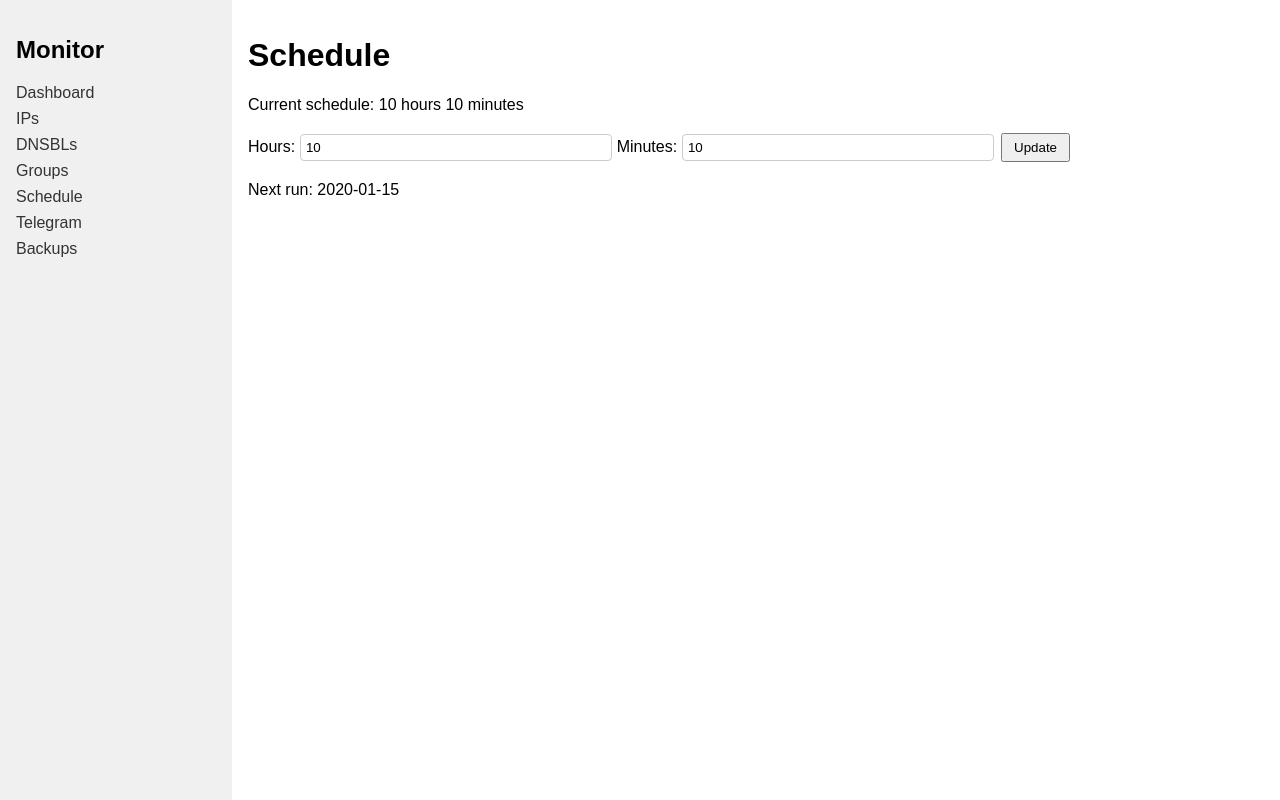
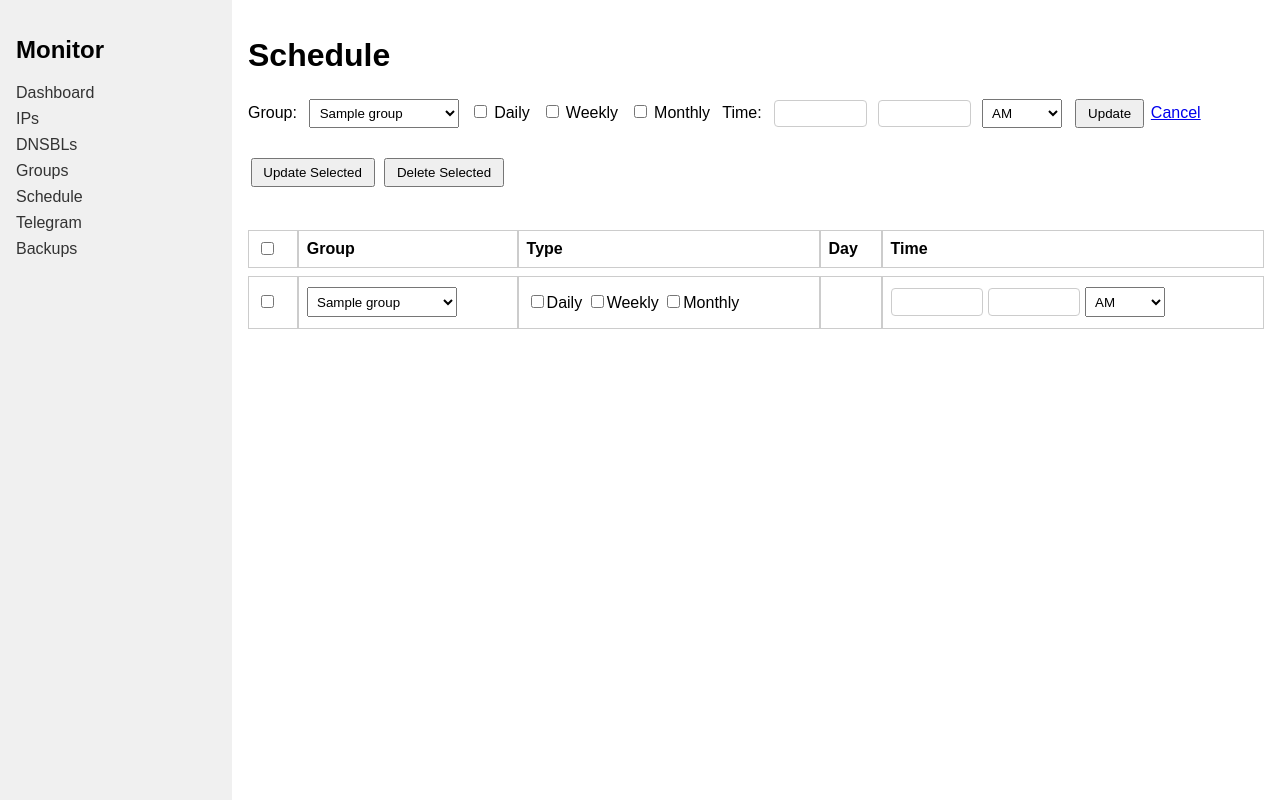
Before and after one commit to Lavine12/Bash, a Flask app: template blacklist_monitor/templates/schedule.html in a window 1280 px wide. Run offline with Flask 3, Linux system fonts and the light colour scheme; the template is opened without the code that fills it: most values are stand-ins (such as "Sample title", 1, 10 or a date in 2020).

Commit message:
Add group-based schedule management

```diff
--- a/blacklist_monitor/app.py
+++ b/blacklist_monitor/app.py
@@ -92,6 +92,19 @@ def init_db():
             minute INTEGER,
             date_full TEXT
         )''')
+        c.execute('''CREATE TABLE IF NOT EXISTS check_schedules (
+            id INTEGER PRIMARY KEY AUTOINCREMENT,
+            group_id INTEGER,
+            type TEXT,
+            day TEXT,
+            hour INTEGER,
+            minute INTEGER,
+            date_full TEXT
+        )''')
+        try:
+            c.execute('ALTER TABLE check_schedules ADD COLUMN date_full TEXT')
+        except sqlite3.OperationalError:
+            pass
         try:
             c.execute('ALTER TABLE backup_schedules ADD COLUMN date_full TEXT')
         except sqlite3.OperationalError:
@@ -145,6 +158,7 @@ def init_db():
 
 
 @app.route('/')
+
 def index():
     with sqlite3.connect(DB_PATH, timeout=DB_TIMEOUT) as conn:
         c = conn.cursor()
@@ -165,13 +179,20 @@ def index():
                                     WHERE check_results.ip_id=? AND check_results.checked_at=? AND check_results.listed=1''',
                                  (ip[0], ip[2])).fetchall()
                 dnsbl_map[ip[0]] = [r[0] for r in rows]
-    next_run = None
-    job = sched.get_job('blacklist_check')
-    if job:
-        next_run = job.next_run_time
+        schedules = c.execute('SELECT id, group_id FROM check_schedules').fetchall()
+    group_next = {}
+    for sid, gid in schedules:
+        job = sched.get_job(f'check_job_{sid}')
+        if job and job.next_run_time:
+            t = job.next_run_time
+            if gid not in group_next or t < group_next[gid]:
+                group_next[gid] = t
+    next_run_map = {}
+    for ip in ips:
+        t = group_next.get(ip[3])
+        next_run_map[ip[0]] = t.strftime('%H:%M') if t else ''
     return render_template('index.html', ips=ips, ip_count=ip_count,
-                           next_run=next_run, groups=groups, dnsbl_map=dnsbl_map)
-
+                           groups=groups, dnsbl_map=dnsbl_map, next_runs=next_run_map)
 
 @app.route('/ips', methods=['GET', 'POST'])
 def manage_ips():
@@ -401,10 +422,13 @@ def include_selected():
     return redirect(url_for('index'))
 
 
-def check_blacklists():
+def check_blacklists(group_id=None):
     with sqlite3.connect(DB_PATH, timeout=DB_TIMEOUT) as conn:
         c = conn.cursor()
-        ips = c.execute('SELECT id FROM ip_addresses WHERE excluded=0').fetchall()
+        if group_id is None:
+            ips = c.execute('SELECT id FROM ip_addresses WHERE excluded=0').fetchall()
+        else:
+            ips = c.execute('SELECT id FROM ip_addresses WHERE excluded=0 AND group_id=?', (group_id,)).fetchall()
         for (ip_id,) in ips:
             check_ip(ip_id)
         conn.commit()
@@ -608,31 +632,126 @@ def telegram_settings():
 
 @app.route('/schedule', methods=['GET', 'POST'])
 def schedule_view():
-    global CHECK_INTERVAL_MINUTES
-    if request.method == 'POST':
-        try:
-            hours = int(request.form.get('hours', 0))
-            minutes = int(request.form.get('minutes', 0))
-            interval = hours * 60 + minutes
-            CHECK_INTERVAL_MINUTES = interval
-            job = sched.get_job('blacklist_check')
-            if interval <= 0:
-                if job:
-                    sched.remove_job('blacklist_check')
+    action = request.form.get('action', '') if request.method == 'POST' else ''
+    if action == 'schedule_add':
+        stype = request.form.get('type', '')
+        day = request.form.get('day', '')
+        date_full = day if stype == 'monthly' and day else None
+        hour = int(request.form.get('hour', '0') or 0)
+        minute = int(request.form.get('minute', '0') or 0)
+        ampm = request.form.get('ampm', 'am')
+        group_id = request.form.get('group_id') or None
+        sched_id = request.form.get('schedule_id')
+        if ampm == 'pm' and hour < 12:
+            hour += 12
+        if ampm == 'am' and hour == 12:
+            hour = 0
+        if stype == 'monthly' and day:
+            try:
+                day = str(int(day.split('-')[-1]))
+            except Exception:
+                day = ''
+        with sqlite3.connect(DB_PATH, timeout=DB_TIMEOUT) as conn:
+            c = conn.cursor()
+            if sched_id:
+                c.execute('''UPDATE check_schedules SET group_id=?, type=?, day=?, hour=?, minute=?, date_full=? WHERE id=?''',
+                          (group_id, stype, day, hour, minute, date_full, sched_id))
             else:
-                if job:
-                    sched.reschedule_job('blacklist_check', trigger='interval', minutes=interval)
-                else:
-                    sched.add_job(scheduled_check, 'interval', minutes=interval, id='blacklist_check')
-        except ValueError:
-            pass
-    job = sched.get_job('blacklist_check')
-    next_run = job.next_run_time if job else None
-    h = CHECK_INTERVAL_MINUTES // 60
-    m = CHECK_INTERVAL_MINUTES % 60
-    return render_template('schedule.html', hours=h, minutes=m, next_run=next_run)
+                c.execute('INSERT INTO check_schedules (group_id, type, day, hour, minute, date_full) VALUES (?, ?, ?, ?, ?, ?)',
+                          (group_id, stype, day, hour, minute, date_full))
+            conn.commit()
+        schedule_check_jobs()
+        return redirect(url_for('schedule_view'))
+    elif action == 'schedule_update':
+        ids = request.form.getlist('schedule_id')
+        with sqlite3.connect(DB_PATH, timeout=DB_TIMEOUT) as conn:
+            c = conn.cursor()
+            for sid in ids:
+                stype = request.form.get(f'type_{sid}', '')
+                day = request.form.get(f'day_{sid}', '')
+                date_full = day if stype == 'monthly' and day else None
+                hour = int(request.form.get(f'hour_{sid}', '0') or 0)
+                minute = int(request.form.get(f'minute_{sid}', '0') or 0)
+                ampm = request.form.get(f'ampm_{sid}', 'am')
+                group_id = request.form.get(f'group_id_{sid}') or None
+                if ampm == 'pm' and hour < 12:
+                    hour += 12
+                if ampm == 'am' and hour == 12:
+                    hour = 0
+                if stype == 'monthly' and day:
+                    try:
+                        day = str(int(day.split('-')[-1]))
+                    except Exception:
+                        day = ''
+                c.execute('''UPDATE check_schedules SET group_id=?, type=?, day=?, hour=?, minute=?, date_full=? WHERE id=?''',
+                          (group_id, stype, day, hour, minute, date_full, sid))
+            conn.commit()
+        schedule_check_jobs()
+        return redirect(url_for('schedule_view'))
+    elif action == 'schedule_delete':
+        ids = request.form.getlist('schedule_id')
+        with sqlite3.connect(DB_PATH, timeout=DB_TIMEOUT) as conn:
+            c = conn.cursor()
+            for sid in ids:
+                c.execute('DELETE FROM check_schedules WHERE id=?', (sid,))
+            conn.commit()
+        schedule_check_jobs()
+        return redirect(url_for('schedule_view'))
 
-
+    edit_schedule = None
+    if request.args.get('edit'):
+        sid = request.args.get('edit')
+        with sqlite3.connect(DB_PATH, timeout=DB_TIMEOUT) as conn:
+            c = conn.cursor()
+            row = c.execute('SELECT id, group_id, type, day, hour, minute, date_full FROM check_schedules WHERE id=?', (sid,)).fetchone()
+        if row:
+            rid, g_id, typ, d, h, m, dfull = row
+            am = 'AM'
+            hour12 = h
+            if hour12 >= 12:
+                am = 'PM'
+                if hour12 > 12:
+                    hour12 -= 12
+            if hour12 == 0:
+                hour12 = 12
+            date_val = ''
+            if typ == 'monthly':
+                if dfull:
+                    date_val = dfull
+                elif d:
+                    date_val = f"2000-01-{int(d):02d}"
+            edit_schedule = {
+                'id': rid,
+                'group_id': g_id,
+                'type': typ,
+                'day': d,
+                'hour': hour12,
+                'minute': m,
+                'ampm': am,
+                'date_value': date_val,
+            }
+    with sqlite3.connect(DB_PATH, timeout=DB_TIMEOUT) as conn:
+        c = conn.cursor()
+        schedules = c.execute('''SELECT check_schedules.id, check_schedules.group_id, ip_groups.name, check_schedules.type, check_schedules.day, check_schedules.hour, check_schedules.minute, check_schedules.date_full FROM check_schedules LEFT JOIN ip_groups ON ip_groups.id=check_schedules.group_id''').fetchall()
+        groups = c.execute('SELECT id, name FROM ip_groups').fetchall()
+    display_schedules = []
+    for sid, gid, gname, stype, day, hour, minute, date_full in schedules:
+        ampm = 'AM'
+        h = hour
+        if h >= 12:
+            ampm = 'PM'
+            if h > 12:
+                h -= 12
+        if h == 0:
+            h = 12
+        date_val = ''
+        if stype == 'monthly':
+            if date_full:
+                date_val = date_full
+            elif day:
+                date_val = f"2000-01-{int(day):02d}"
+        display_schedules.append({'id': sid, 'group_id': gid, 'group_name': gname, 'type': stype, 'day': day, 'hour': h, 'minute': minute, 'ampm': ampm, 'date_value': date_val})
+    return render_template('schedule.html', schedules=display_schedules, groups=groups, edit_schedule=edit_schedule)
 @app.route('/backups', methods=['GET', 'POST'])
 def backups_view():
     if request.method == 'POST':
@@ -838,9 +957,8 @@ def backups_view():
                            view_id=view_id)
 
 
-def scheduled_check():
-    if CHECK_INTERVAL_MINUTES > 0:
-        check_blacklists()
+def scheduled_check(group_id=None):
+    check_blacklists(group_id)
 
 
 def cleanup_old_backups():
@@ -920,11 +1038,28 @@ def schedule_backup_jobs():
         elif stype == 'monthly':
             sched.add_job(create_backup, 'cron', day=day or '1', hour=hour, minute=minute, id=job_id)
 
+def schedule_check_jobs():
+    for job in sched.get_jobs():
+        if job.id.startswith("check_job_"):
+            sched.remove_job(job.id)
+    with sqlite3.connect(DB_PATH, timeout=DB_TIMEOUT) as conn:
+        c = conn.cursor()
+        rows = c.execute("SELECT id, group_id, type, day, hour, minute FROM check_schedules").fetchall()
+    for sid, gid, stype, day, hour, minute in rows:
+        job_id = f"check_job_{sid}"
+        kwargs = {"group_id": gid}
+        if stype == "daily":
+            sched.add_job(scheduled_check, "cron", hour=hour, minute=minute, id=job_id, kwargs=kwargs)
+        elif stype == "weekly":
+            sched.add_job(scheduled_check, "cron", day_of_week=day or "mon", hour=hour, minute=minute, id=job_id, kwargs=kwargs)
+        elif stype == "monthly":
+            sched.add_job(scheduled_check, "cron", day=day or "1", hour=hour, minute=minute, id=job_id, kwargs=kwargs)
+
+
 
 if __name__ == '__main__':
     init_db()
-    if CHECK_INTERVAL_MINUTES > 0:
-        sched.add_job(scheduled_check, 'interval', minutes=CHECK_INTERVAL_MINUTES, id='blacklist_check')
+    schedule_check_jobs()
     schedule_backup_jobs()
     sched.start()
     app.run(host='0.0.0.0', port=5000)
--- /dev/null
+++ b/blacklist_monitor/templates/_schedule_form.html
@@ -0,0 +1,99 @@
+<h1>Schedule</h2>
+<form method="post" id="schedule-form">
+    <input type="hidden" name="action" value="schedule_add">
+    {% if edit_schedule %}
+    <input type="hidden" name="schedule_id" value="{{ edit_schedule.id }}">
+    {% endif %}
+    <label>Group:</label>
+    <select name="group_id" class="short-select">
+        <option value="">All Groups</option>
+        {% for g in groups %}
+        <option value="{{ g[0] }}" {% if edit_schedule and g[0]==edit_schedule.group_id %}selected{% endif %}>{{ g[1] }}</option>
+        {% endfor %}
+    </select>
+    <input type="hidden" name="type" id="schedule-type" value="{{ edit_schedule.type if edit_schedule else 'daily' }}">
+    <label><input type="checkbox" id="schedule-daily" onclick="selectType('schedule','daily')" {% if not edit_schedule or edit_schedule.type=='daily' %}checked{% endif %}>Daily</label>
+    <label><input type="checkbox" id="schedule-weekly" onclick="selectType('schedule','weekly')" {% if edit_schedule and edit_schedule.type=='weekly' %}checked{% endif %}>Weekly</label>
+    <label><input type="checkbox" id="schedule-monthly" onclick="selectType('schedule','monthly')" {% if edit_schedule and edit_schedule.type=='monthly' %}checked{% endif %}>Monthly</label>
+    <span id="schedule-day-weekly">
+        <select name="day" class="day-select">
+            <option value="mon" {% if edit_schedule and edit_schedule.type=='weekly' and edit_schedule.day=='mon' %}selected{% endif %}>Mon</option>
+            <option value="tue" {% if edit_schedule and edit_schedule.type=='weekly' and edit_schedule.day=='tue' %}selected{% endif %}>Tue</option>
+            <option value="wed" {% if edit_schedule and edit_schedule.type=='weekly' and edit_schedule.day=='wed' %}selected{% endif %}>Wed</option>
+            <option value="thu" {% if edit_schedule and edit_schedule.type=='weekly' and edit_schedule.day=='thu' %}selected{% endif %}>Thu</option>
+            <option value="fri" {% if edit_schedule and edit_schedule.type=='weekly' and edit_schedule.day=='fri' %}selected{% endif %}>Fri</option>
+            <option value="sat" {% if edit_schedule and edit_schedule.type=='weekly' and edit_schedule.day=='sat' %}selected{% endif %}>Sat</option>
+            <option value="sun" {% if edit_schedule and edit_schedule.type=='weekly' and edit_schedule.day=='sun' %}selected{% endif %}>Sun</option>
+        </select>
+    </span>
+    <span id="schedule-day-monthly">
+        <input type="date" name="day" class="telegram-time-input date-input" {% if edit_schedule and edit_schedule.type=='monthly' %}value="{{ edit_schedule.date_value }}"{% endif %}>
+    </span>
+    <label>Time:</label>
+    <input type="number" name="hour" min="1" max="12" class="telegram-time-input" {% if edit_schedule %}value="{{ edit_schedule.hour }}"{% endif %}>
+    <input type="number" name="minute" min="0" max="59" class="telegram-time-input" {% if edit_schedule %}value="{{ edit_schedule.minute }}"{% endif %}>
+    <select name="ampm" class="ampm-select">
+        <option value="am" {% if edit_schedule and edit_schedule.ampm=='am' %}selected{% endif %}>AM</option>
+        <option value="pm" {% if edit_schedule and edit_schedule.ampm=='pm' %}selected{% endif %}>PM</option>
+    </select>
+    <button type="submit">{% if edit_schedule %}Update{% else %}Add{% endif %}</button>
+    {% if edit_schedule %}<a href="{{ url_for('schedule_view') }}">Cancel</a>{% endif %}
+</form>
+<form method="post" id="schedule-delete-form">
+    <div class="action-buttons">
+        <button type="submit" name="action" value="schedule_update">Update Selected</button>
+        <button type="submit" name="action" value="schedule_delete">Delete Selected</button>
+    </div>
+    <table class="schedule-table">
+        <tr>
+            <th><input type="checkbox" onclick="toggleAll(this)"></th>
+            <th>Group</th>
+            <th>Type</th>
+            <th>Day</th>
+            <th>Time</th>
+        </tr>
+        {% for s in schedules %}
+        <tr class="schedule-row" data-row-id="{{ s.id }}">
+            <td><input type="checkbox" name="schedule_id" value="{{ s.id }}"></td>
+            <td>
+                <select name="group_id_{{ s.id }}" class="short-select">
+                    <option value="">All Groups</option>
+                    {% for g in groups %}
+                    <option value="{{ g[0] }}" {% if s.group_id==g[0] %}selected{% endif %}>{{ g[1] }}</option>
+                    {% endfor %}
+                </select>
+            </td>
+            <td>
+                <input type="hidden" name="type_{{ s.id }}" id="row-{{ s.id }}-type" value="{{ s.type }}">
+                <label><input type="checkbox" id="row-{{ s.id }}-daily" onclick="selectType('row-{{ s.id }}','daily')" {% if s.type=='daily' %}checked{% endif %}>Daily</label>
+                <label><input type="checkbox" id="row-{{ s.id }}-weekly" onclick="selectType('row-{{ s.id }}','weekly')" {% if s.type=='weekly' %}checked{% endif %}>Weekly</label>
+                <label><input type="checkbox" id="row-{{ s.id }}-monthly" onclick="selectType('row-{{ s.id }}','monthly')" {% if s.type=='monthly' %}checked{% endif %}>Monthly</label>
+            </td>
+            <td>
+                <span id="row-{{ s.id }}-day-weekly">
+                    <select name="day_{{ s.id }}" class="day-select">
+                        <option value="mon" {% if s.type=='weekly' and s.day=='mon' %}selected{% endif %}>Mon</option>
+                        <option value="tue" {% if s.type=='weekly' and s.day=='tue' %}selected{% endif %}>Tue</option>
+                        <option value="wed" {% if s.type=='weekly' and s.day=='wed' %}selected{% endif %}>Wed</option>
+                        <option value="thu" {% if s.type=='weekly' and s.day=='thu' %}selected{% endif %}>Thu</option>
+                        <option value="fri" {% if s.type=='weekly' and s.day=='fri' %}selected{% endif %}>Fri</option>
+                        <option value="sat" {% if s.type=='weekly' and s.day=='sat' %}selected{% endif %}>Sat</option>
+                        <option value="sun" {% if s.type=='weekly' and s.day=='sun' %}selected{% endif %}>Sun</option>
+                    </select>
+                </span>
+                <span id="row-{{ s.id }}-day-monthly">
+                    <input type="date" name="day_{{ s.id }}" class="telegram-time-input date-input" {% if s.type=='monthly' and s.day %}value="{{ s.date_value }}"{% endif %}>
+                </span>
+            </td>
+            <td>
+                <input type="number" name="hour_{{ s.id }}" min="1" max="12" class="telegram-time-input" value="{{ s.hour }}">
+                <input type="number" name="minute_{{ s.id }}" min="0" max="59" class="telegram-time-input" value="{{ s.minute }}">
+                <select name="ampm_{{ s.id }}" class="ampm-select">
+                    <option value="am" {% if s.ampm=='AM' %}selected{% endif %}>AM</option>
+                    <option value="pm" {% if s.ampm=='PM' %}selected{% endif %}>PM</option>
+                </select>
+            </td>
+        </tr>
+        {% endfor %}
+    </table>
+</form>
--- a/blacklist_monitor/templates/schedule.html
+++ b/blacklist_monitor/templates/schedule.html
@@ -1,13 +1,4 @@
 {% extends 'base.html' %}
 {% block content %}
-<h1>Schedule</h1>
-<p>Current schedule: {{ hours }} hours {{ minutes }} minutes</p>
-<form method="post">
-    <label>Hours:</label>
-    <input type="number" name="hours" value="{{ hours }}" min="0" class="telegram-input">
-    <label>Minutes:</label>
-    <input type="number" name="minutes" value="{{ minutes }}" min="0" max="59" class="telegram-input">
-    <input type="submit" value="Update">
-</form>
-<p>Next run: {{ next_run and next_run.strftime('%H:%M') }}</p>
+{% include '_schedule_form.html' %}
 {% endblock %}
```
Also changed, not shown: blacklist_monitor/templates/index.html (+4 -3 lines).
